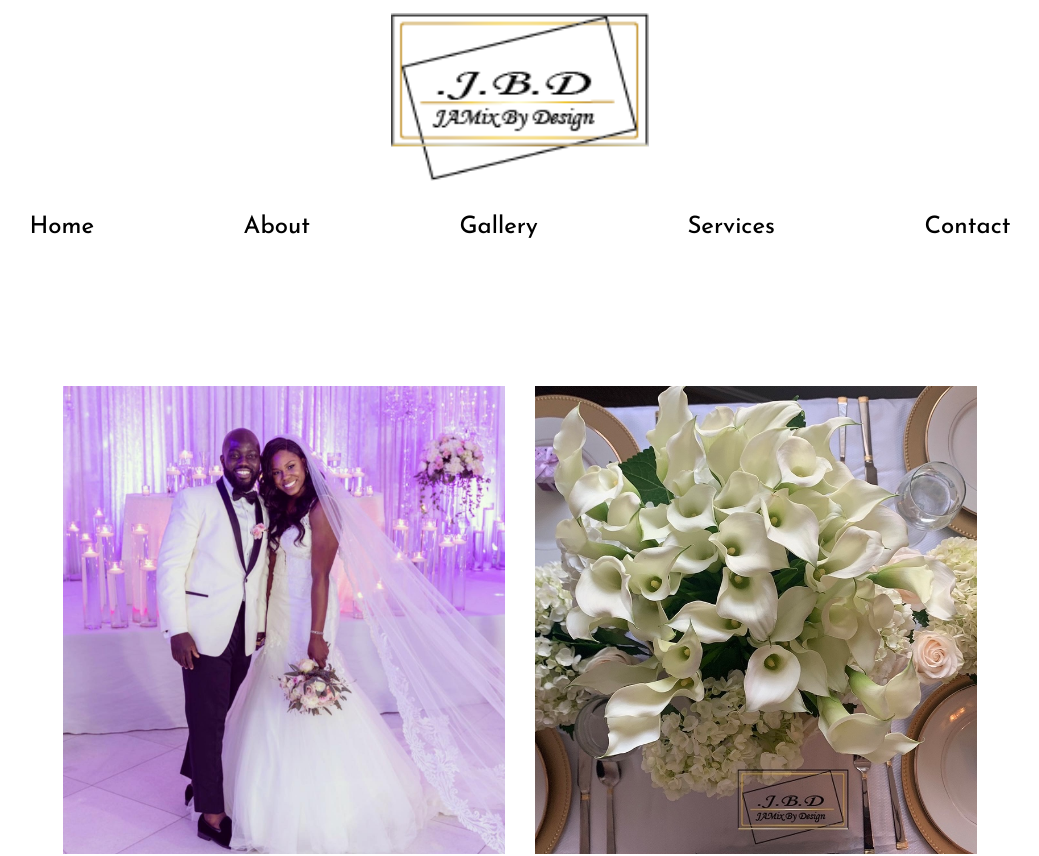
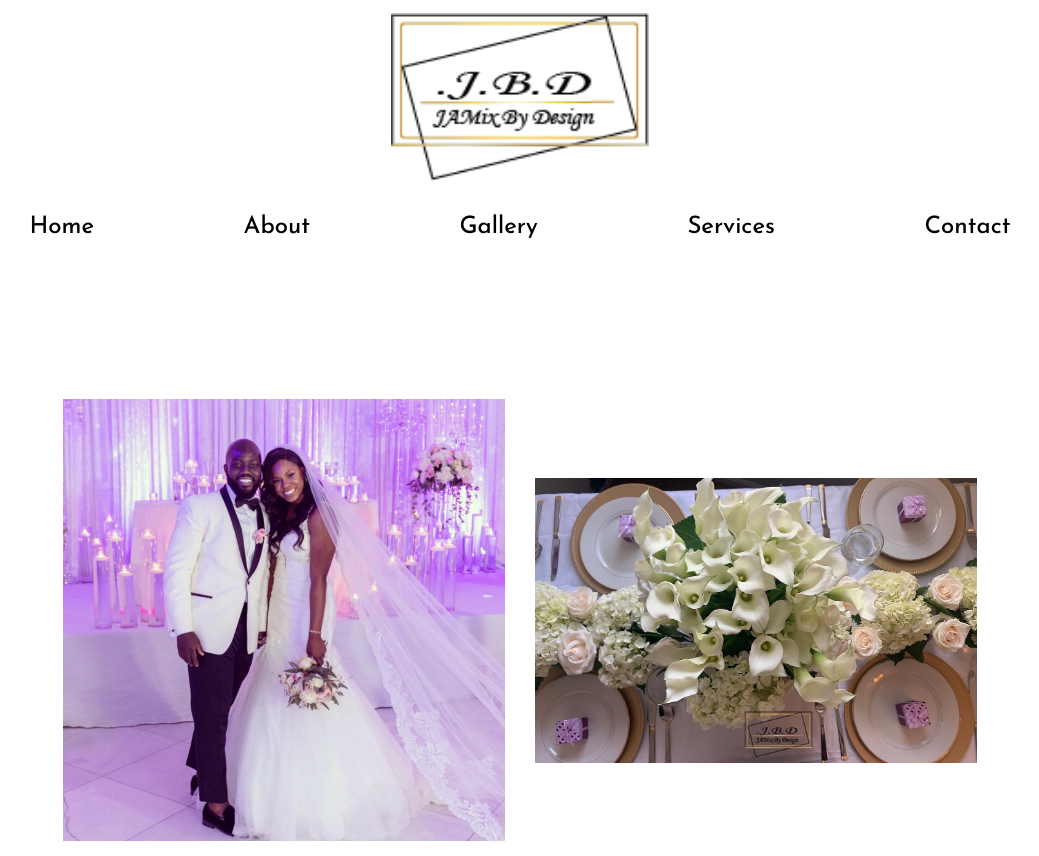
Before and after one commit to StefonSimmons/jamix-by-design, a React (Create React App) app in the folder client/: page /gallery in a window 1280 px wide. Shown: the top 856 px of the page, without its empty margins (120-1159 px from the left). Built offline with nearby package versions, Linux system fonts and the light colour scheme; no server answers.

Commit message:
contain img

```diff
--- a/client/src/styles/main.css
+++ b/client/src/styles/main.css
@@ -1032,8 +1032,8 @@ footer {
   height: 468px;
   width: 442px;
   background-repeat: no-repeat;
+  background-size: contain;
   background-position: 50% 50%;
-  background-size: cover;
   cursor: pointer;
 }
 @media (max-width: 576px) {
--- a/client/src/styles/screens/_gallery.scss
+++ b/client/src/styles/screens/_gallery.scss
@@ -12,9 +12,9 @@
       height: 468px;
       width: 442px;
       background-repeat: no-repeat;
-      // background-size: contain;
+      background-size: contain;
       background-position: 50% 50%;
-      background-size: cover;
+      // background-size: cover;
       cursor: pointer;
       @media(max-width: $s-screen){
         max-width: 340px;
```
Also changed, not shown: 1 other file (tests, documents, lock files or other folders).
